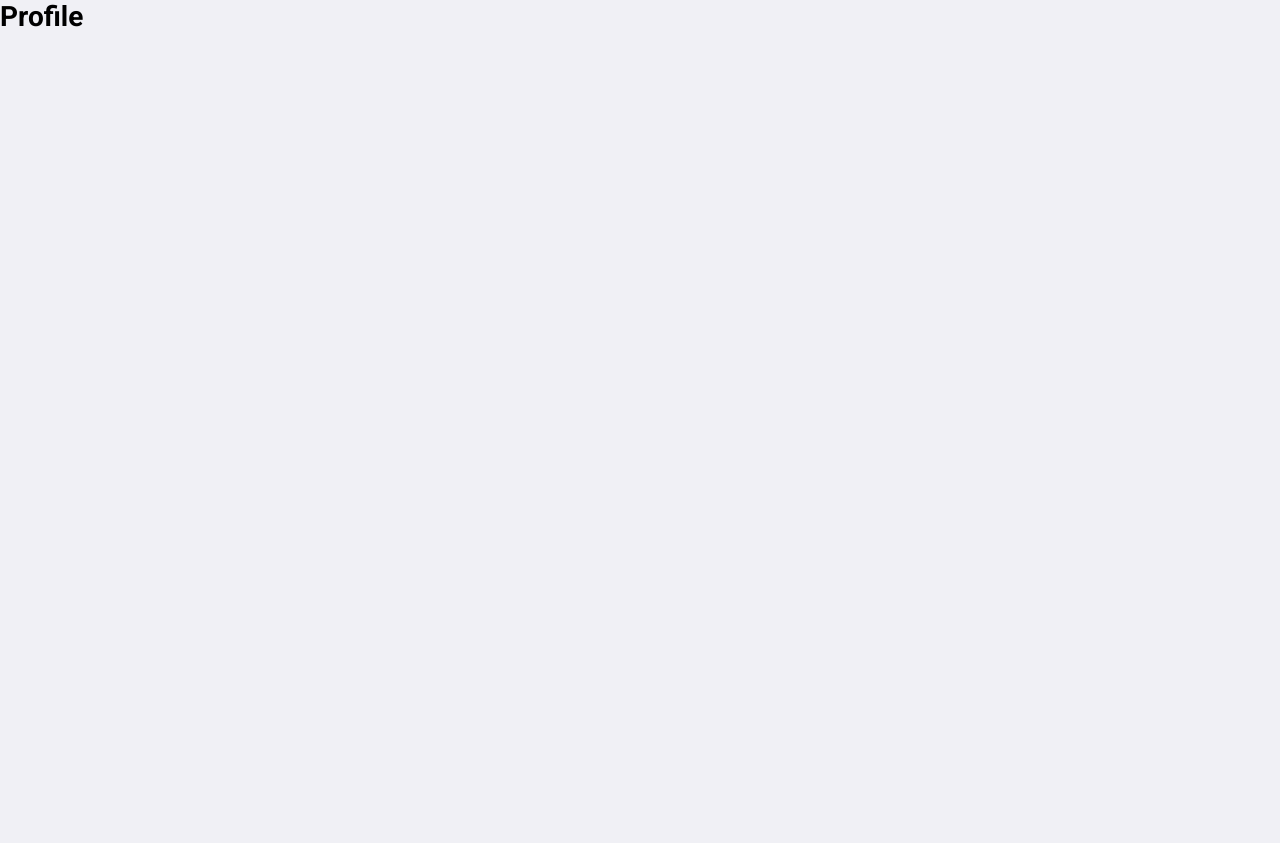
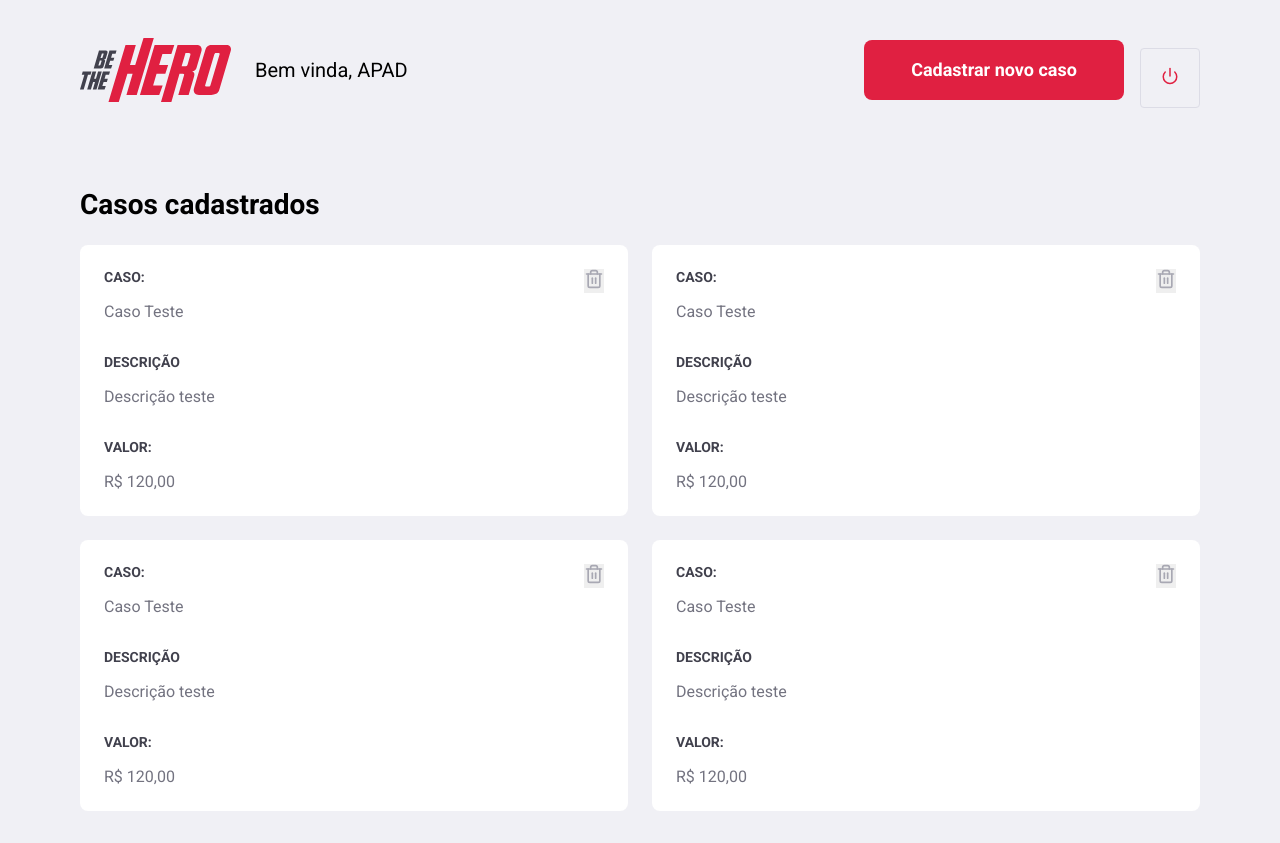
Before and after one commit to gabrielbriks/semana-omnistack11, a React (Create React App) app in the folder frontend/: page /profile in a window 1280 px wide. Before the commit the page ends 800 px from the top, so only its background shows below. Built offline with nearby package versions, Linux system fonts and the light colour scheme.

Commit message:
Profile - Add interface Profile stylized
Construction of interface with css applied is finish

```diff
--- a/frontend/src/pages/Profile/index.js
+++ b/frontend/src/pages/Profile/index.js
@@ -1,5 +1,87 @@
 import React from "react";
+import { Link } from "react-router-dom";
+import { FiPower, FiTrash2 } from "react-icons/fi";
+
+import "./styles.css";
+import logoImg from "../../assets/logo.svg";
 
 export default function Profile() {
-  return <h1>Profile</h1>;
+  return (
+    <div className="profile-container">
+      <header>
+        <img src={logoImg} alt="Be The Hero" />
+        <span>Bem vinda, APAD</span>
+        <Link className="button" to="/incidents/new">
+          Cadastrar novo caso
+        </Link>
+        <button className="button" type="button">
+          <FiPower size={18} color="#e02041" />
+        </button>
+      </header>
+
+      <h1>Casos cadastrados</h1>
+
+      <ul>
+        <li>
+          <strong>CASO:</strong>
+          <p>Caso Teste</p>
+
+          <strong>DESCRIÇÃO</strong>
+          <p>Descrição teste</p>
+
+          <strong>VALOR:</strong>
+          <p>R$ 120,00</p>
+
+          <button type="button">
+            <FiTrash2 size={20} color="#a8a8b3" />
+          </button>
+        </li>
+
+        <li>
+          <strong>CASO:</strong>
+          <p>Caso Teste</p>
+
+          <strong>DESCRIÇÃO</strong>
+          <p>Descrição teste</p>
+
+          <strong>VALOR:</strong>
+          <p>R$ 120,00</p>
+
+          <button type="button">
+            <FiTrash2 size={20} color="#a8a8b3" />
+          </button>
+        </li>
+
+        <li>
+          <strong>CASO:</strong>
+          <p>Caso Teste</p>
+
+          <strong>DESCRIÇÃO</strong>
+          <p>Descrição teste</p>
+
+          <strong>VALOR:</strong>
+          <p>R$ 120,00</p>
+
+          <button type="button">
+            <FiTrash2 size={20} color="#a8a8b3" />
+          </button>
+        </li>
+
+        <li>
+          <strong>CASO:</strong>
+          <p>Caso Teste</p>
+
+          <strong>DESCRIÇÃO</strong>
+          <p>Descrição teste</p>
+
+          <strong>VALOR:</strong>
+          <p>R$ 120,00</p>
+
+          <button type="button">
+            <FiTrash2 size={20} color="#a8a8b3" />
+          </button>
+        </li>
+      </ul>
+    </div>
+  );
 }
--- a/frontend/src/pages/Profile/styles.css
+++ b/frontend/src/pages/Profile/styles.css
@@ -0,0 +1,90 @@
+.profile-container {
+  width: 100%;
+  max-width: 1180px;
+  padding: 0 30px;
+  margin: 32px auto;
+
+}
+
+/*Estilizando o cabeçalho da page*/
+.profile-container header {
+  display: flex;
+  align-items: center;
+}
+.profile-container header span {
+  font-size: 20px;
+  margin-left: 24px;
+}
+
+.profile-container header img {
+  height: 64px;
+}
+
+.profile-container header a {
+  width: 260px;
+  margin-left: auto; /* Com esse cara ele vai jogar o Button ao máximo a direita */
+  margin-top: 0; /* Retirando a margin do botton que ja esta definida lá no global*/
+
+}
+
+.profile-container header button {
+  height: 60px;
+  width: 60px;
+  border-radius: 4px;
+  border: 1px solid #dcdce6;
+  background: transparent;
+  margin-left: 16px;
+  transition: border-color 0.2s;
+}
+.profile-container header button:hover {
+  border-color: #999;
+}
+
+.profile-container h1 {
+  margin-top: 80px;
+  margin-bottom: 24px;
+}
+
+/*Definindo que nossa listagem deve ser exibidas em duas colunas de tamnhos flexiveis*/
+.profile-container ul {
+  display: grid;
+  grid-template-columns: 1fr 1fr;
+  grid-gap: 24px; /*Adiciona espaçamento entre os cards*/
+  list-style: none;
+}
+
+/*Estilizando list Item*/
+.profile-container ul li {
+  background: #fff;
+  padding: 24px;
+  border-radius: 8px;
+  position: relative;
+}
+
+.profile-container ul li button {
+   position: absolute;
+   right: 24px;
+   top:24px;
+   border: 0;
+}
+
+.profile-container ul li button:hover {
+  opacity: 0.8;
+}
+
+.profile-container ul li strong {
+  display: block;
+  margin-bottom: 16px;
+  color: #41414d;
+}
+
+/* Todo o strong que não seja o primeiro ou p+ strong */
+.profile-container ul li strong:not(:first-child) {
+  margin-top: 32px;
+}
+
+.profile-container ul li p {
+  color: #737380;
+  line-height: 21px;
+  font-size: 16px;
+}
```
